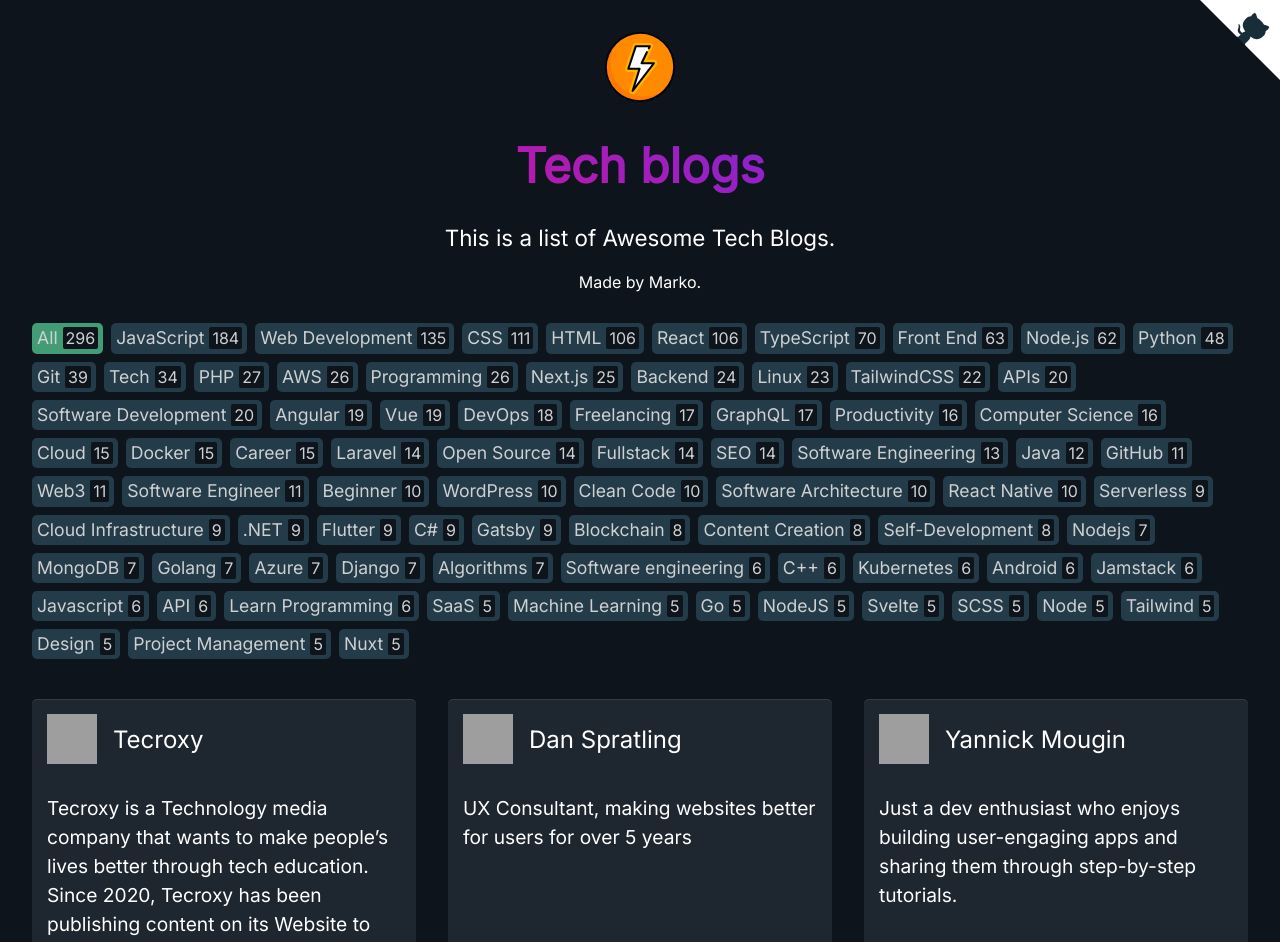
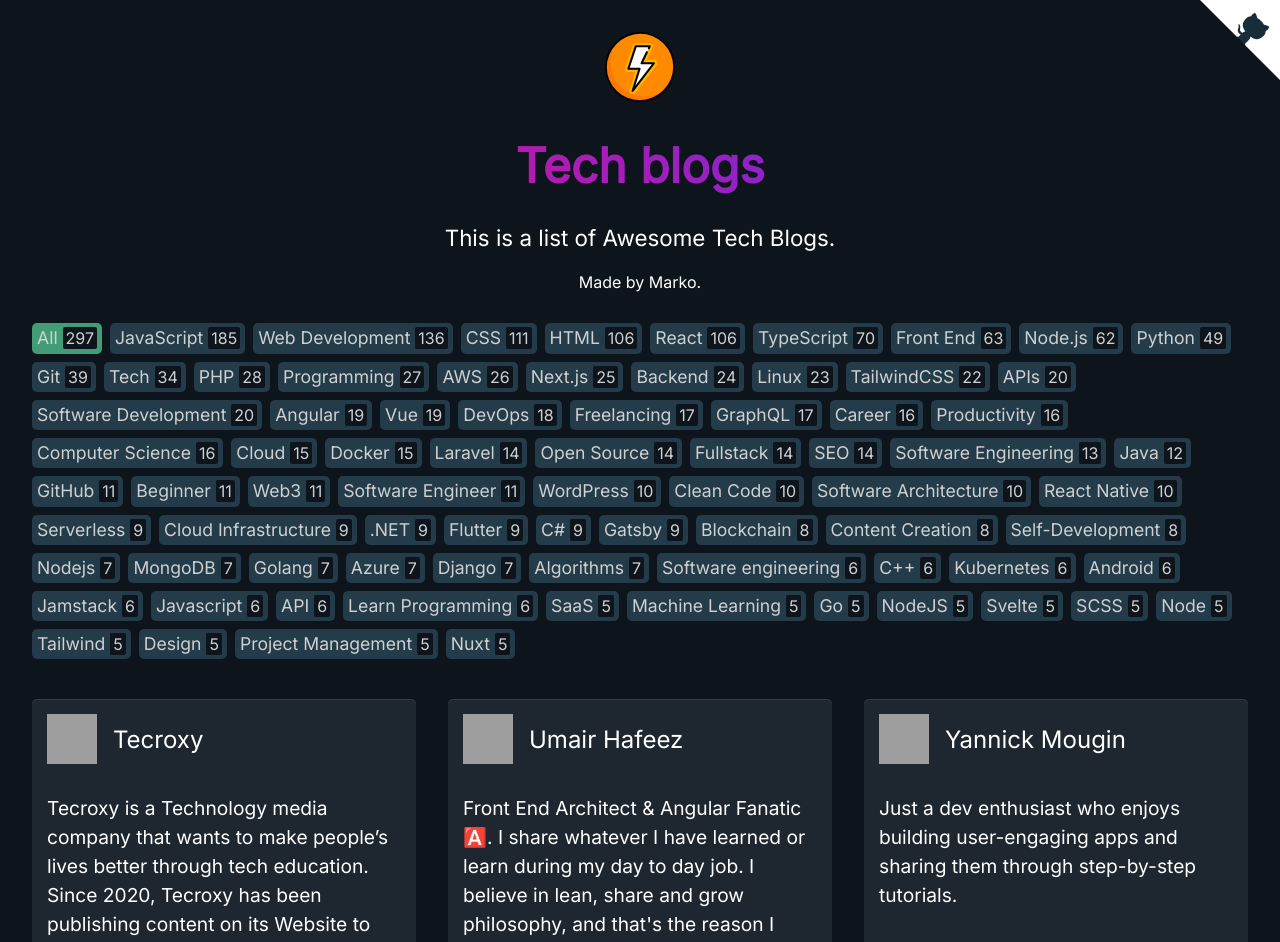
Before and after one commit to markodenic/awesome-tech-blogs, a Nuxt app: page / in a window 1280 px wide. Shown: the top 942 px of the page. Built offline with nearby package versions, Linux system fonts and the light colour scheme; grey boxes are pictures that could not be loaded.

Commit message:
Add blog decodingweb.dev

```diff
--- a/data.js
+++ b/data.js
@@ -4022,6 +4022,13 @@ module.exports = [
     tags: ["TypeScript", "Rust", "React"],
   },
   {
+    name: 'Reza Lavarian',
+    description: 'Helping new software developers/early careers have a smooth start.',
+    url: 'https://www.decodingweb.dev',
+    twitter: '@rlavarian',
+    tags: ['JavaScript', 'Python', 'PHP', 'Web Development', 'Programming', 'Beginner', 'Career'],
+  },
+  {
     name: "Stack Diary",
     description:
       "Useful resources for Web Developers. Covering mostly trending topics.",
```
Lines whose indentation alone changed are shown as unchanged.
